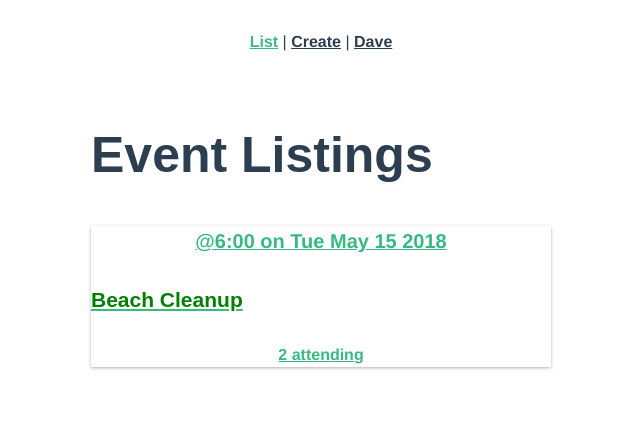
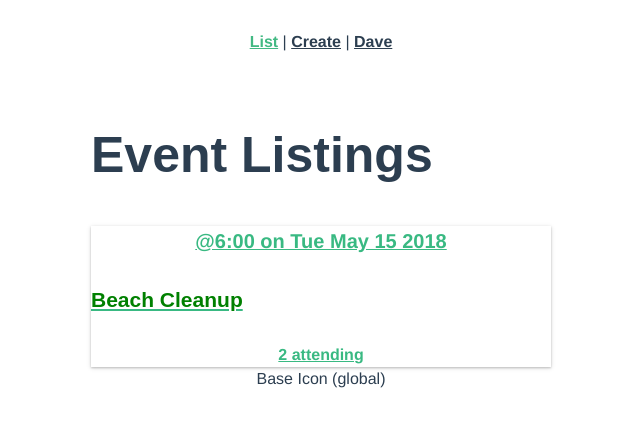
Before and after one commit to itkilleddave/vm-real-world-vue, a Vue app: page / in a window 1280 px wide. Shown: the top 426 px of the page, without its empty margins (319-959 px from the left). Built offline with nearby package versions, Linux system fonts and the light colour scheme.

Commit message:
global component

```diff
--- a/package.json
+++ b/package.json
@@ -9,6 +9,7 @@
   },
   "dependencies": {
     "core-js": "^3.6.5",
+    "lodash": "^4.17.15",
     "vue": "^2.6.11",
     "vue-router": "^3.2.0",
     "vuex": "^3.4.0"
--- /dev/null
+++ b/src/components/BaseIcon.vue
@@ -0,0 +1,15 @@
+<template>
+    <div>
+        Base Icon (global)
+    </div>
+</template>
+
+<script>
+    export default {
+
+    }
+</script>
+
+<style lang="scss" scoped>
+
+</style>
--- a/src/views/EventList.vue
+++ b/src/views/EventList.vue
@@ -2,6 +2,7 @@
     <div>
         <h1>Event Listings</h1>
         <event-card/>
+        <base-icon/>
     </div>
 </template>
 
```
Also changed, not shown: src/main.js (+9 -6 lines), 1 other file (tests, documents, lock files or other folders).
